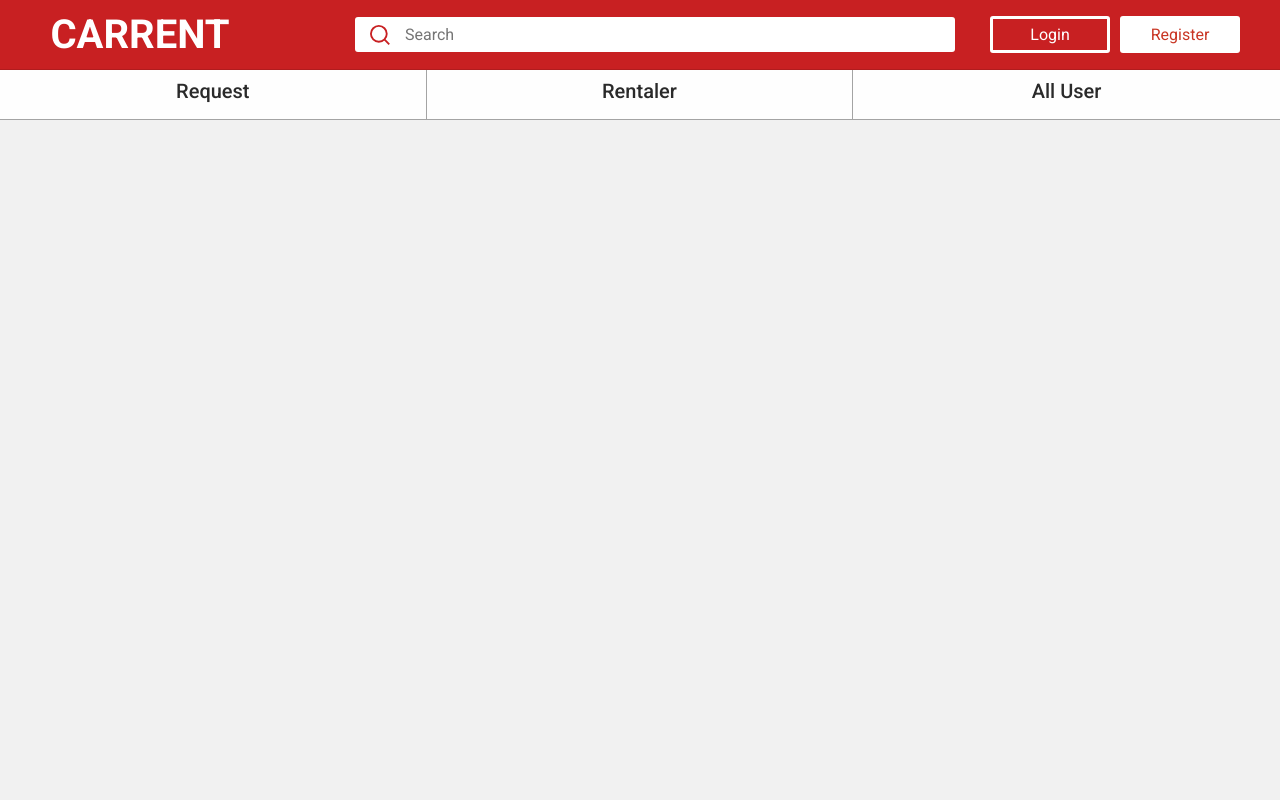
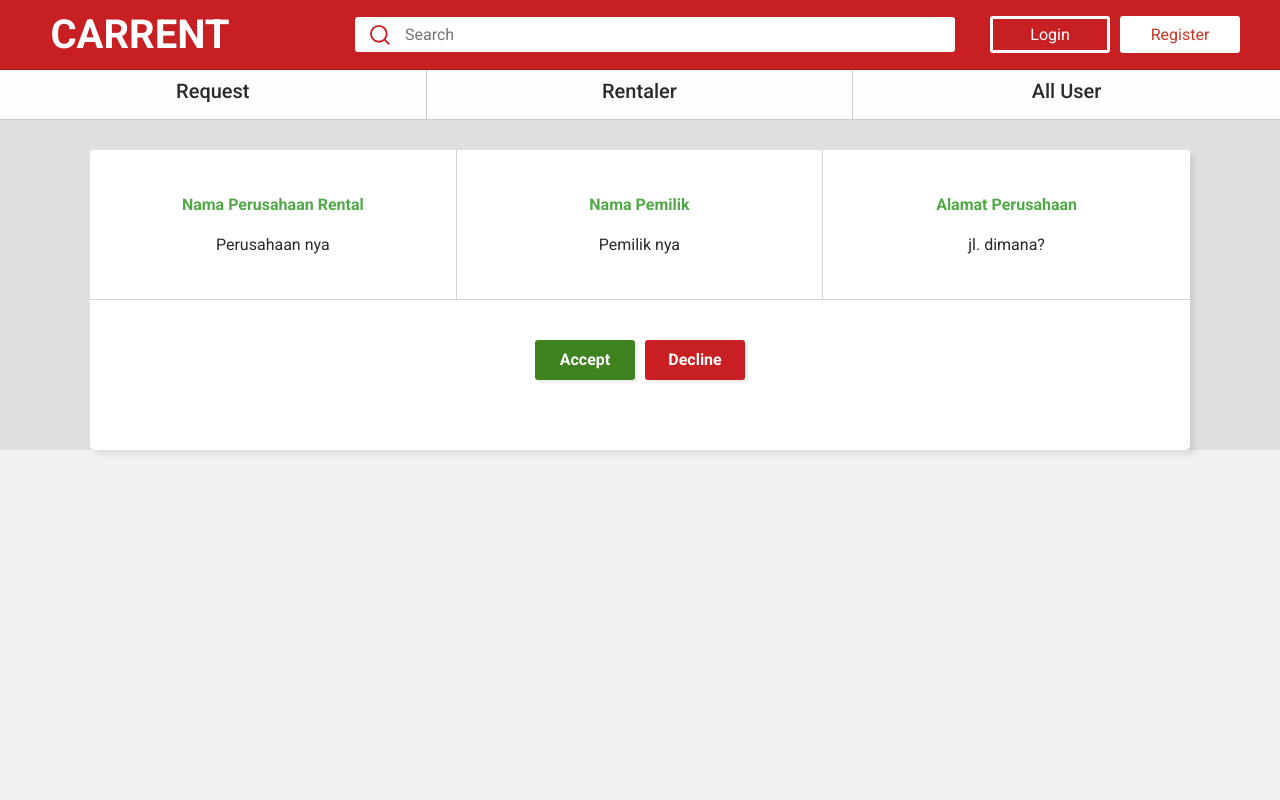
Before and after one commit to haras94/carrent-vuejs, a Vue app: page /admin-page in a window 1280 px wide. Shown: the top 800 px of the page. Built offline with nearby package versions, Linux system fonts and the light colour scheme.

Commit message:
add request card

```diff
--- /dev/null
+++ b/src/components/base_/CardRequest.vue
@@ -0,0 +1,122 @@
+<template>
+  <div class="cardRequestWrap">
+    <div class="requestCard">
+      <div class="upSide">
+        <div class="owner">
+          <header>Nama Perusahaan Rental</header>
+          <footer>Perusahaan nya</footer>
+        </div>
+        <div class="name">
+          <header>Nama Pemilik</header>
+          <footer>Pemilik nya</footer>
+        </div>
+        <div class="address">
+          <header>Alamat Perusahaan</header>
+          <footer>jl. dimana?</footer>
+        </div>
+      </div>
+      <div class="downSide">
+        <button class="acc">Accept</button>
+        <button class="dec">Decline</button>
+      </div>
+    </div>
+  </div>
+</template>
+
+<script>
+export default {
+  name: 'CardRequest',
+  methods: {
+    modulRequest () {
+    }
+  }
+
+}
+</script>
+
+<style lang="scss" scoped>
+.cardRequestWrap{
+  background-color: rgba(0, 0, 0, 0.075);
+  width: 100%;
+  // height: 600px;
+  position: absolute;
+  top: 120px;
+  display: flex;
+  justify-content: center;
+  padding-top: 30px;
+  .requestCard{
+    background-color: #fff;
+    box-shadow: 5px 5px 5px rgba(0, 0, 0, 0.075);
+    width: 1100px;
+    height: 300px;
+    border-radius: 5px;
+    .upSide{
+      width: 100%;
+      height: 50%;
+      background-color: rgba(255, 255, 255, 0.568);
+      border-bottom: 1px solid rgba(116, 116, 116, 0.315);
+      display: flex;
+      header{
+        color: #51A846;
+        font-weight: 600;
+      }
+      .owner{
+        width: 33.33%;
+        height: 100%;
+        border-right: 1px solid rgba(116, 116, 116, 0.315);
+        display: flex;
+        flex-direction: column;
+        justify-content: center;
+        align-items: center;
+        line-height: 40px;
+      }
+      .name{
+        width: 33.33%;
+        height: 100%;
+        border-right: 1px solid rgba(116, 116, 116, 0.315);
+        display: flex;
+        flex-direction: column;
+        justify-content: center;
+        align-items: center;
+        line-height: 40px;
+      }
+      .address{
+        width: 33.33%;
+        height: 100%;
+        display: flex;
+        flex-direction: column;
+        justify-content: center;
+        align-items: center;
+        line-height: 40px;
+      }
+    }
+    .downSide{
+      width: 100%;
+      height: 40%;
+      background-color: rgb(255, 255, 255);
+      display: flex;
+      justify-content: center;
+      align-items: center;
+        .acc{
+          background-color: #3F8220;
+        }
+        .dec{
+          background-color: #c82022;
+        }
+        button{
+          width: 100px;
+          height: 40px;
+          border-radius: 3px;
+          outline: none;
+          border: none;
+          margin: 0 5px;
+          box-shadow: 3px 3px 3px rgba(0, 0, 0, 0.075);
+          color: white;
+          font-weight: 600;
+          cursor: pointer;
+      }
+    }
+  }
+}
+
+</style>
--- a/src/views/AdminPage.vue
+++ b/src/views/AdminPage.vue
@@ -3,12 +3,6 @@
     <div class="adminPage">
       <div class="request">
         <h5>Request</h5>
-        <div class="requestPage" :class="{ 'dropdown': dropdown }">
-          <ul>
-            <li>Setting</li>
-            <li @click="logout" >Logout</li>
-          </ul>
-        </div>
       </div>
       <div class="rentaler">
         <h5>Rentaler</h5>
@@ -17,47 +11,22 @@
         <h5>All User</h5>
       </div>
     </div>
+    <CardRequest />
   </div>
 </template>
 
 <script>
+import CardRequest from '../components/base_/CardRequest.vue'
 
 export default {
   name: 'AdminPage',
-  data () {
-    return {
-      dropdown: false
-    }
+  components: {
+    CardRequest
   }
 }
 </script>
 
 <style lang="scss" scoped>
-a {
-  text-decoration: none;
-}
-.requestPage {
-  width: 170px;
-  height: 0px;
-  background-color: white;
-  position: absolute;
-  z-index: 21;
-  top: 100%;
-  right: 45px;
-  overflow: hidden;
-  transition: .2s;
-  border-radius: 3px;
-  li {
-    padding: 10px 20px;
-    cursor: pointer;
-    &:hover {
-      background-color: rgba(0, 0, 0, 0.061);
-    }
-  }
-  &.dropdown {
-    height: 100px;
-  }
-}
 .adminPageWrap{
   background-color: rgba(0, 0, 0, 0.055);
   width: 100%;
@@ -70,15 +39,16 @@ a {
     margin-top: 70px;
     background-color: rgba(255, 255, 255, 0.904);
     display: flex;
+    cursor: pointer;
     .request{
       width: 33.33%;
       height: 100%;
-      // background-color: blueviolet;
+      position: relative;
       display: flex;
       justify-content: center;
       align-items: center;
-      border-right: 1px solid rgba(0, 0, 0, 0.356);
-      border-bottom: 1px solid rgba(0, 0, 0, 0.356);
+      border-right: 1px solid rgba(0, 0, 0, 0.199);
+      border-bottom: 1px solid rgba(0, 0, 0, 0.199);
     }
     .rentaler{
       width: 33.33%;
@@ -87,8 +57,8 @@ a {
       display: flex;
       justify-content: center;
       align-items: center;
-      border-right: 1px solid rgba(0, 0, 0, 0.356);
-      border-bottom: 1px solid rgba(0, 0, 0, 0.356);
+      border-right: 1px solid rgba(0, 0, 0, 0.199);
+      border-bottom: 1px solid rgba(0, 0, 0, 0.199);
     }
     .allUser{
       width: 33.33%;
@@ -97,7 +67,7 @@ a {
       display: flex;
       justify-content: center;
       align-items: center;
-      border-bottom: 1px solid rgba(0, 0, 0, 0.356);
+      border-bottom: 1px solid rgba(0, 0, 0, 0.199);
     }
   }
 }
```
